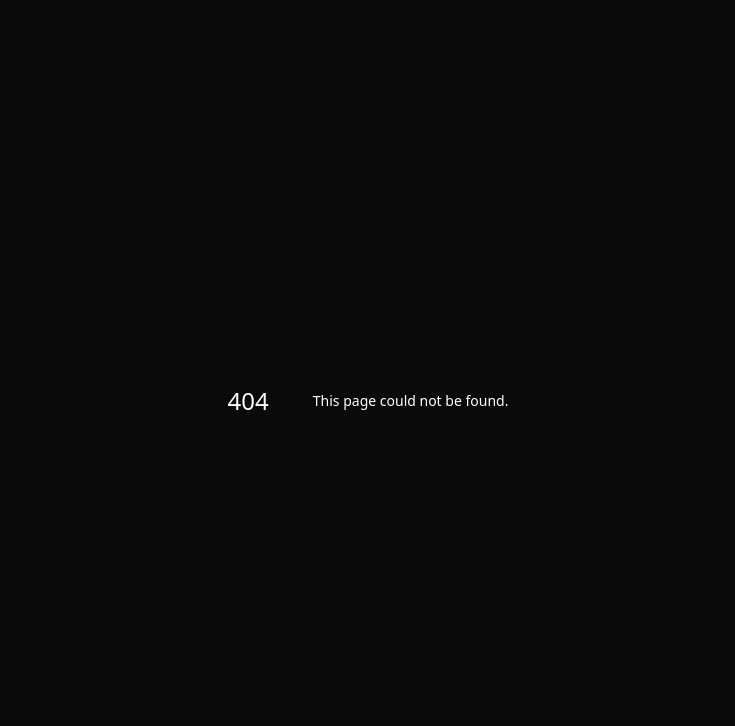
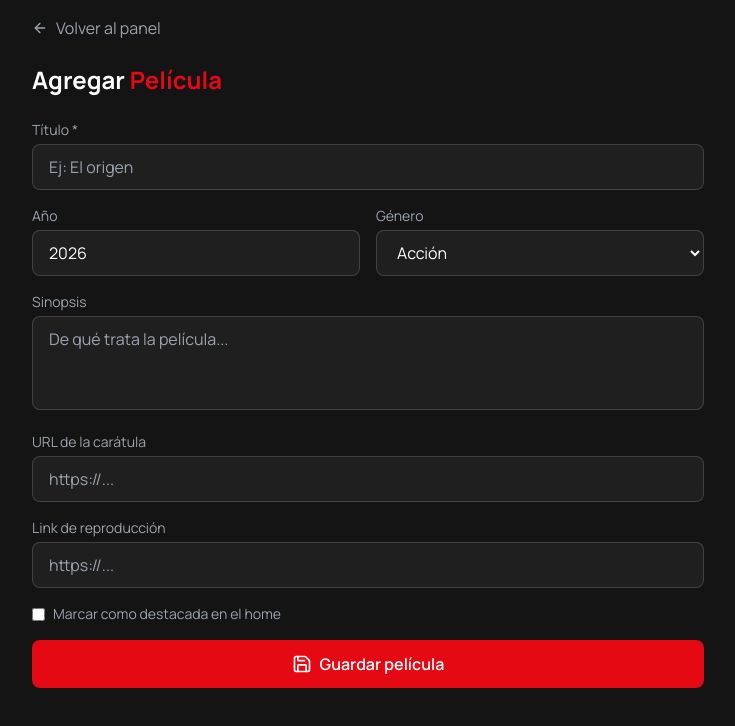
Before and after one commit to adonisventuramartinez-ai/onyx-prime, a Next.js app: page /agregar in a window 1280 px wide. Before the commit this address had no page. Shown: the top 726 px of the page, without its empty margins (272-1007 px from the left). Built offline with nearby package versions, Linux system fonts and the light colour scheme.

Commit message:
Create AgregarPage component for movie addition

```diff
--- /dev/null
+++ b/app/agregar/page.tsx
@@ -0,0 +1,169 @@
+"use client";
+
+export const dynamic = "force-dynamic";
+
+import { useState } from "react";
+import { useRouter } from "next/navigation";
+import Link from "next/link";
+import { ArrowLeft, Save, Loader2 } from "lucide-react";
+
+export default function AgregarPage() {
+  const router = useRouter();
+  const [cargando, setCargando] = useState(false);
+  const [error, setError] = useState("");
+  const [form, setForm] = useState({
+    titulo: "",
+    anio: new Date().getFullYear(),
+    genero: "Acción",
+    sinopsis: "",
+    caratula: "",
+    link_directo: "",
+    destacada: false,
+  });
+
+  const generos = [
+    "Acción", "Comedia", "Drama", "Terror", "Ciencia Ficción",
+    "Romance", "Animación", "Documental", "Serie", "Telenovela",
+  ];
+
+  const handleSubmit = async (e: React.FormEvent) => {
+    e.preventDefault();
+    setCargando(true);
+    setError("");
+
+    try {
+      const res = await fetch("/api/peliculas", {
+        method: "POST",
+        headers: { "Content-Type": "application/json" },
+        body: JSON.stringify({ ...form, fuente: "manual" }),
+      });
+
+      const data = await res.json();
+
+      if (!res.ok) {
+        setError(data.error || "Error al guardar");
+        return;
+      }
+
+      router.push("/admin");
+      router.refresh();
+    } catch (err) {
+      setError("Error de conexión");
+    } finally {
+      setCargando(false);
+    }
+  };
+
+  return (
+    <main className="min-h-screen bg-[#141414] text-white p-4">
+      <div className="max-w-2xl mx-auto">
+        <Link
+          href="/admin"
+          className="inline-flex items-center gap-2 text-gray-400 hover:text-white mb-6 transition-colors"
+        >
+          <ArrowLeft className="w-4 h-4" /> Volver al panel
+        </Link>
+
+        <h1 className="text-2xl font-bold mb-6">
+          Agregar <span className="text-[#E50914]">Película</span>
+        </h1>
+
+        {error && (
+          <div className="bg-red-500/10 border border-red-500/30 rounded-lg p-4 text-red-400 mb-6">
+            {error}
+          </div>
+        )}
+
+        <form onSubmit={handleSubmit} className="space-y-4">
+          <div>
+            <label className="block text-sm text-gray-400 mb-1">Título *</label>
+            <input
+              type="text"
+              required
+              value={form.titulo}
+              onChange={(e) => setForm({ ...form, titulo: e.target.value })}
+              placeholder="Ej: El origen"
+              className="w-full bg-white/5 border border-white/15 rounded-lg px-4 py-2.5 focus:border-[#E50914] focus:outline-none text-white"
+            />
+          </div>
+
+          <div className="grid grid-cols-2 gap-4">
+            <div>
+              <label className="block text-sm text-gray-400 mb-1">Año</label>
+              <input
+                type="number"
+                value={form.anio}
+                onChange={(e) => setForm({ ...form, anio: Number(e.target.value) })}
+                className="w-full bg-white/5 border border-white/15 rounded-lg px-4 py-2.5 focus:border-[#E50914] focus:outline-none text-white"
+              />
+            </div>
+            <div>
+              <label className="block text-sm text-gray-400 mb-1">Género</label>
+              <select
+                value={form.genero}
+                onChange={(e) => setForm({ ...form, genero: e.target.value })}
+                className="w-full bg-white/5 border border-white/15 rounded-lg px-4 py-2.5 focus:border-[#E50914] focus:outline-none text-white"
+              >
+                {generos.map((g) => (
+                  <option key={g} value={g} className="bg-[#141414]">{g}</option>
+                ))}
+              </select>
+            </div>
+          </div>
+
+          <div>
+            <label className="block text-sm text-gray-400 mb-1">Sinopsis</label>
+            <textarea
+              value={form.sinopsis}
+              onChange={(e) => setForm({ ...form, sinopsis: e.target.value })}
+              rows={3}
+              placeholder="De qué trata la película..."
+              className="w-full bg-white/5 border border-white/15 rounded-lg px-4 py-2.5 focus:border-[#E50914] focus:outline-none text-white resize-none"
+            />
+          </div>
+
+          <div>
+            <label className="block text-sm text-gray-400 mb-1">URL de la carátula</label>
+            <input
+              type="url"
+              value={form.caratula}
+              onChange={(e) => setForm({ ...form, caratula: e.target.value })}
+              placeholder="https://..."
+              className="w-full bg-white/5 border border-white/15 rounded-lg px-4 py-2.5 focus:border-[#E50914] focus:outline-none text-white"
+            />
+          </div>
+
+          <div>
+            <label className="block text-sm text-gray-400 mb-1">Link de reproducción</label>
+            <input
+              type="url"
+              value={form.link_directo}
+              onChange={(e) => setForm({ ...form, link_directo: e.target.value })}
+              placeholder="https://..."
+              className="w-full bg-white/5 border border-white/15 rounded-lg px-4 py-2.5 focus:border-[#E50914] focus:outline-none text-white"
+            />
+          </div>
+
+          <label className="flex items-center gap-2 text-sm text-gray-400">
+            <input
+              type="checkbox"
+              checked={form.destacada}
+              onChange={(e) => setForm({ ...form, destacada: e.target.checked })}
+              className="accent-[#E50914]"
+            />
+            Marcar como destacada en el home
+          </label>
+
+          <button
+            type="submit"
+            disabled={cargando}
+            className="w-full bg-[#E50914] hover:bg-[#b20710] text-white px-6 py-3 rounded-lg font-semibold flex items-center justify-center gap-2 transition-colors disabled:opacity-50"
+          >
+            {cargando ? <Loader2 className="w-5 h-5 animate-spin" /> : <Save className="w-5 h-5" />}
+            {cargando ? "Guardando..." : "Guardar película"}
+          </button>
+        </form>
+      </div>
+    </main>
+  );
+}
```
